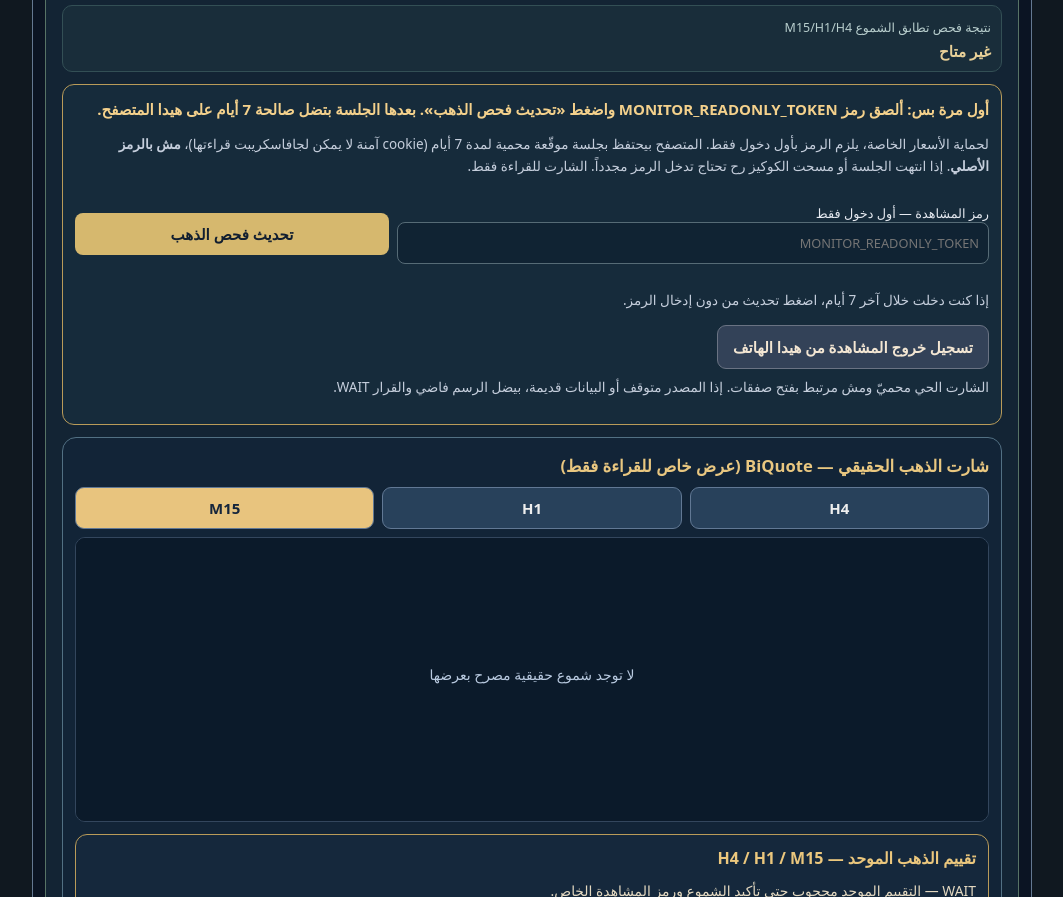
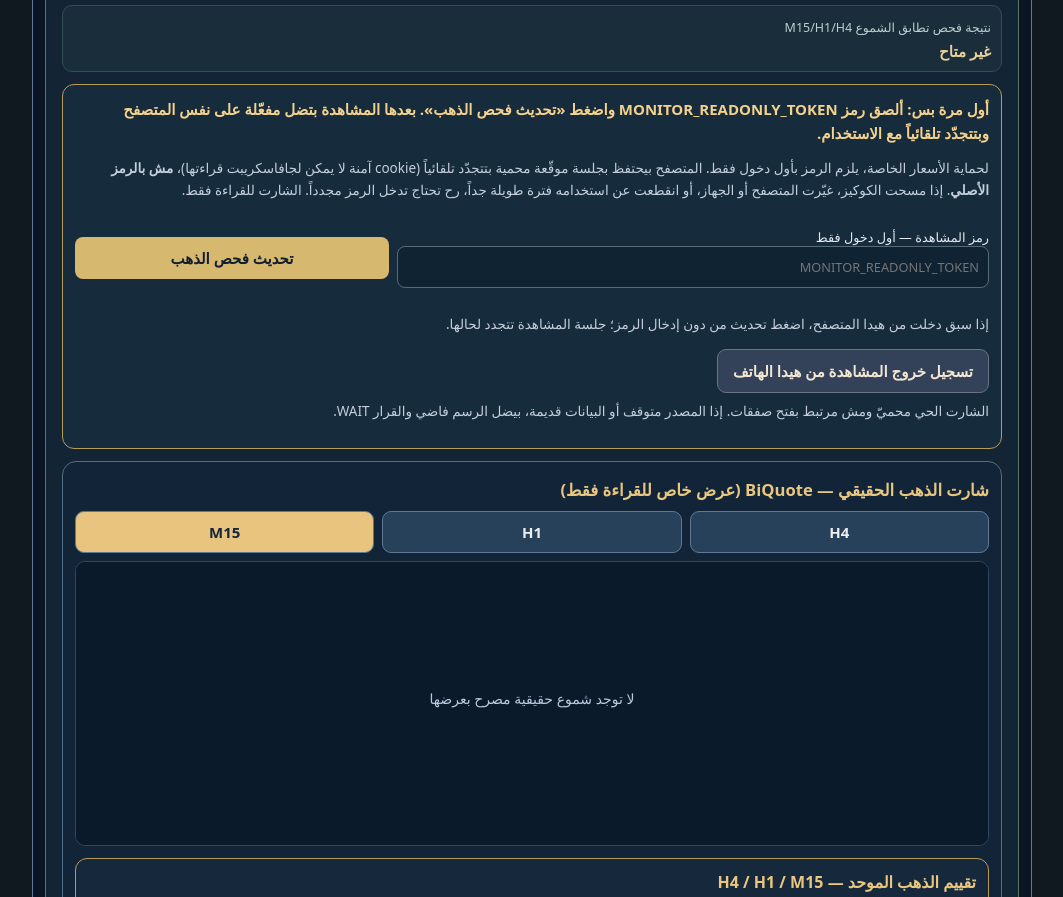
Before and after one commit to youssefayoub78851858-ui/gold-precision-pro, a plain HTML site: page ultimate.html in a window 1280 px wide. Shown: the part 989-1886 px from the top of the page, without its empty margins (108-1171 px from the left). Drawn offline with Linux system fonts and the light colour scheme; no server answers.

Commit message:
fix(review): explain rolling remembered device session rather than recurring weekly token entry

```diff
--- a/ultimate.html
+++ b/ultimate.html
@@ -112,10 +112,10 @@
 <div class="biq-item wide"><span class="biq-label">نتيجة فحص تطابق الشموع M15/H1/H4</span><strong class="biq-value" id="biquote-overlap">غير متاح</strong></div>
 </div>
 <div class="overview" id="biquote-viewer-guide" style="border:1px solid #b99b59;border-radius:12px;padding:12px;background:#162b3b;margin:12px 0">
-<p style="margin:0 0 8px;color:#f4d18c;font-weight:750">أول مرة بس: ألصق رمز MONITOR_READONLY_TOKEN واضغط «تحديث فحص الذهب». بعدها الجلسة بتضل صالحة 7 أيام على هيدا المتصفح.</p>
-<p class="overview-status">لحماية الأسعار الخاصة، يلزم الرمز بأول دخول فقط. المتصفح بيحتفظ بجلسة موقّعة محمية لمدة 7 أيام (cookie آمنة لا يمكن لجافاسكريبت قراءتها)، <strong>مش بالرمز الأصلي</strong>. إذا انتهت الجلسة أو مسحت الكوكيز رح تحتاج تدخل الرمز مجدداً. الشارت للقراءة فقط.</p>
+<p style="margin:0 0 8px;color:#f4d18c;font-weight:750">أول مرة بس: ألصق رمز MONITOR_READONLY_TOKEN واضغط «تحديث فحص الذهب». بعدها المشاهدة بتضل مفعّلة على نفس المتصفح وبتتجدّد تلقائياً مع الاستخدام.</p>
+<p class="overview-status">لحماية الأسعار الخاصة، يلزم الرمز بأول دخول فقط. المتصفح بيحتفظ بجلسة موقّعة محمية بتتجدّد تلقائياً (cookie آمنة لا يمكن لجافاسكريبت قراءتها)، <strong>مش بالرمز الأصلي</strong>. إذا مسحت الكوكيز، غيّرت المتصفح أو الجهاز، أو انقطعت عن استخدامه فترة طويلة جداً، رح تحتاج تدخل الرمز مجدداً. الشارت للقراءة فقط.</p>
 <div class="bar" style="margin-top:10px"><label style="flex:2;min-width:180px;font-size:.8rem">رمز المشاهدة — أول دخول فقط<input id="biquote-viewer-secret" type="password" autocomplete="off" spellcheck="false" placeholder="MONITOR_READONLY_TOKEN"></label><button type="button" id="biquote-refresh">تحديث فحص الذهب</button></div>
-<p id="biquote-viewer-session-state" role="status" aria-live="polite" class="overview-status">إذا كنت دخلت خلال آخر 7 أيام، اضغط تحديث من دون إدخال الرمز.</p>
+<p id="biquote-viewer-session-state" role="status" aria-live="polite" class="overview-status">إذا سبق دخلت من هيدا المتصفح، اضغط تحديث من دون إدخال الرمز؛ جلسة المشاهدة تتجدد لحالها.</p>
 <button type="button" id="biquote-viewer-logout" style="min-height:44px;background:#334258;color:#f3e6d3;border:1px solid #6a7383;border-radius:9px;padding:9px 15px">تسجيل خروج المشاهدة من هيدا الهاتف</button>
 <p class="overview-status" style="margin-top:8px">الشارت الحي محميّ ومش مرتبط بفتح صفقات. إذا المصدر متوقف أو البيانات قديمة، بيضل الرسم فاضي والقرار WAIT.</p>
 </div>
```
